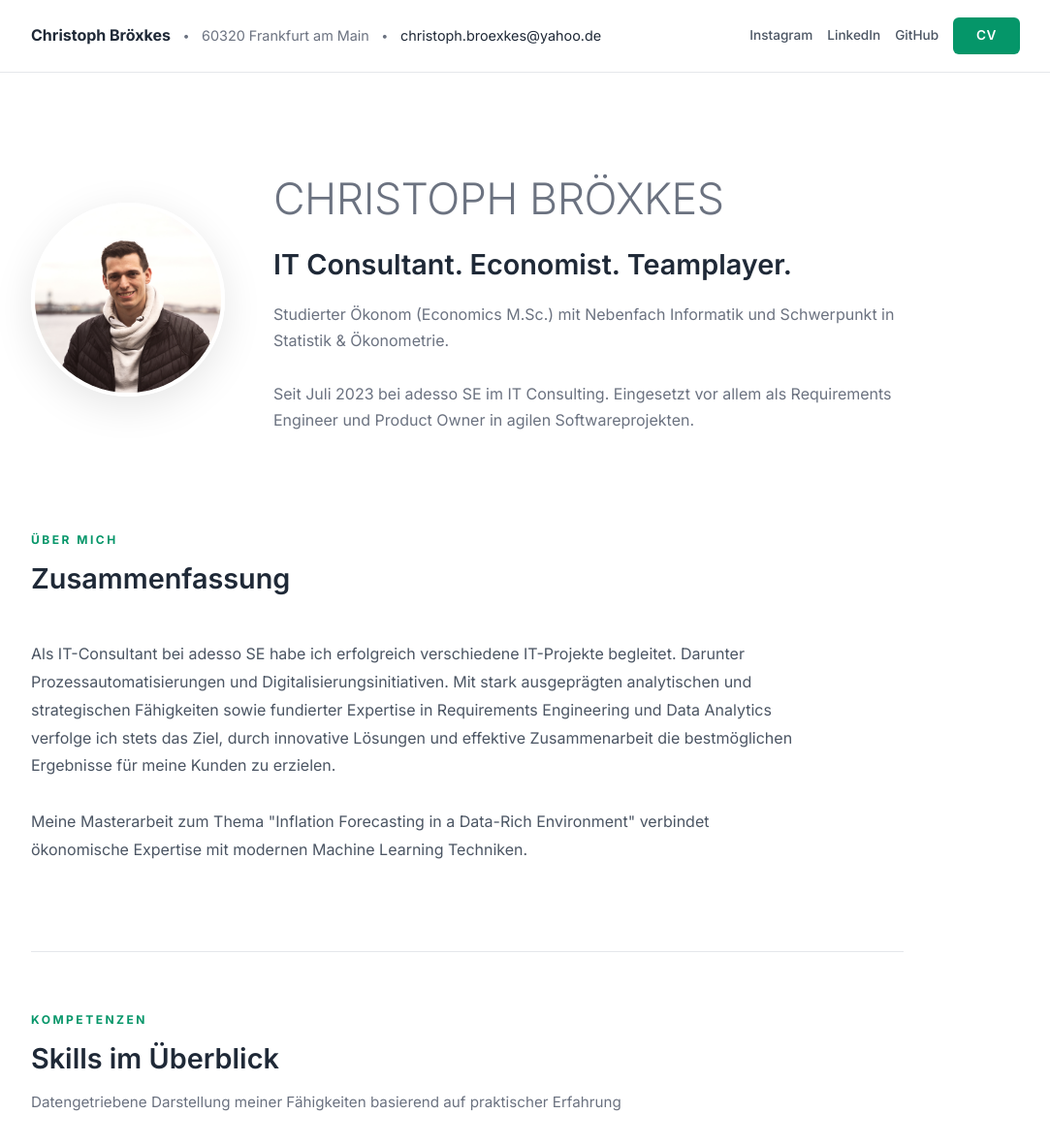
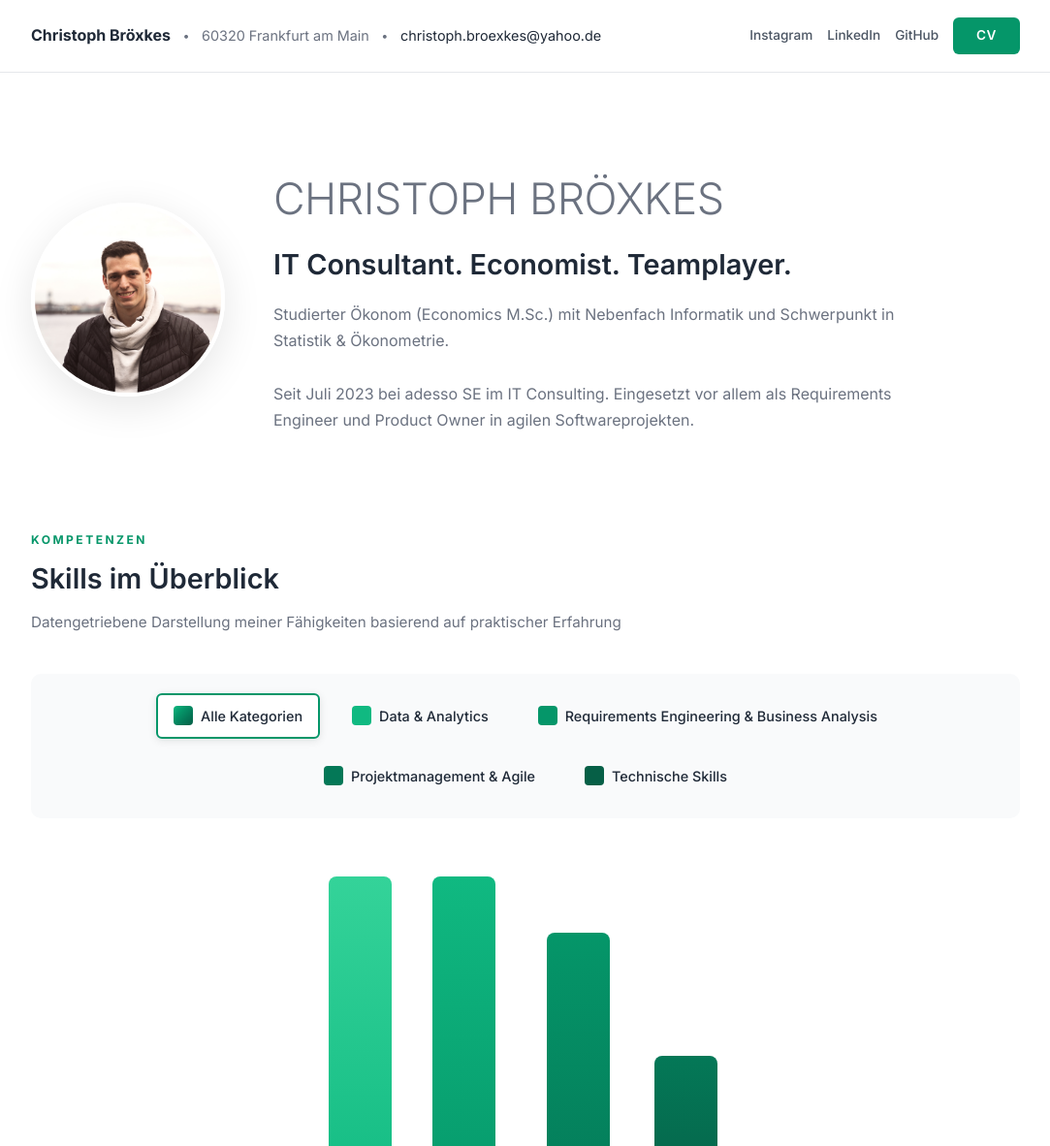
Before and after one commit to cbrox94/meinInternetauftritt, a plain HTML site: page portfolio-with-viz.html in a window 1280 px wide. Shown: the top 1182 px of the page at 97% size, without its empty margins (98-1181 px from the left). Drawn offline with Linux system fonts and the light colour scheme.

Commit message:
Zusammenfassunt entfernt, da zu generisch

```diff
--- a/portfolio-with-viz.html
+++ b/portfolio-with-viz.html
@@ -1066,22 +1066,6 @@
                 </p>
             </div>
         </section>
-
-        <!-- About -->
-        <section class="section" id="about">
-            <div class="section-header">
-                <div class="section-title">ÜBER MICH</div>
-                <h2 class="section-heading">Zusammenfassung</h2>
-            </div>
-
-            <div class="about-content">
-                <p class="about-description">
-                    Als IT-Consultant bei adesso SE habe ich erfolgreich verschiedene IT-Projekte begleitet. Darunter Prozessautomatisierungen und Digitalisierungsinitiativen. Mit stark ausgeprägten analytischen und strategischen Fähigkeiten sowie fundierter Expertise in Requirements Engineering und Data Analytics verfolge ich stets das Ziel, durch innovative Lösungen und effektive Zusammenarbeit die bestmöglichen Ergebnisse für meine Kunden zu erzielen.<br><br>Meine Masterarbeit zum Thema "Inflation Forecasting in a Data-Rich Environment" verbindet ökonomische Expertise mit modernen Machine Learning Techniken.
-                </p>
-            </div>
-        </section>
-
-        <div class="section-divider"></div>
 
         <!-- Skills Visualization -->
         <section class="section" id="skills-viz">
```
